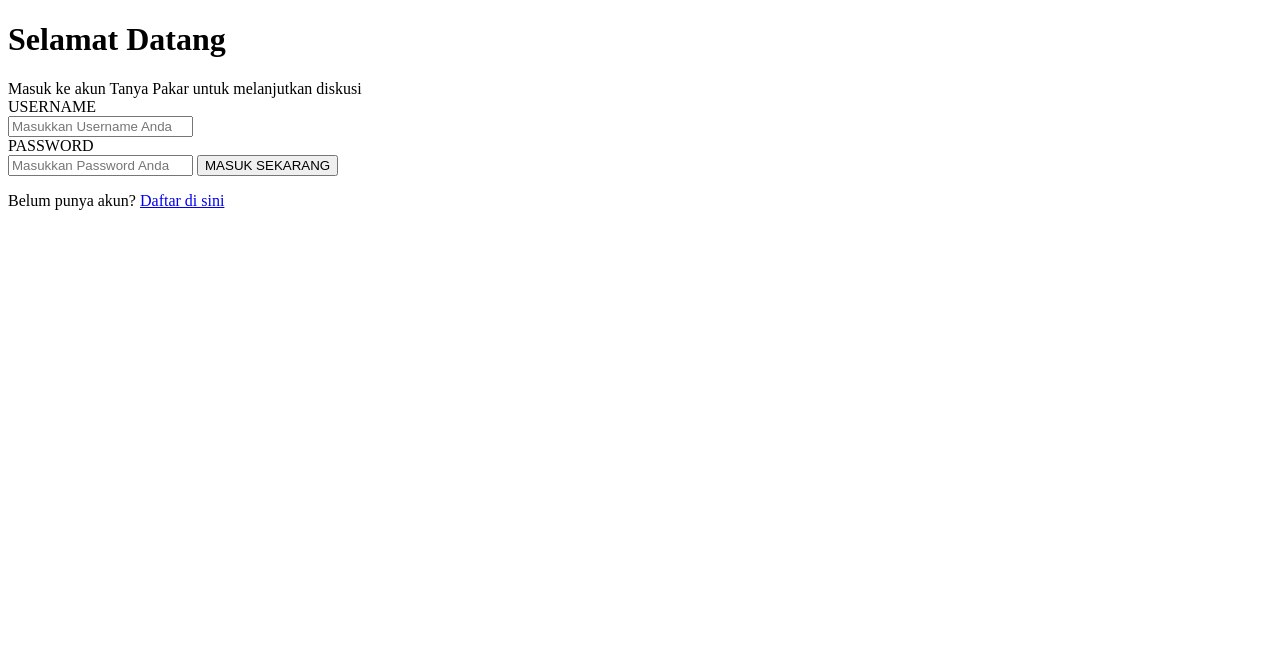
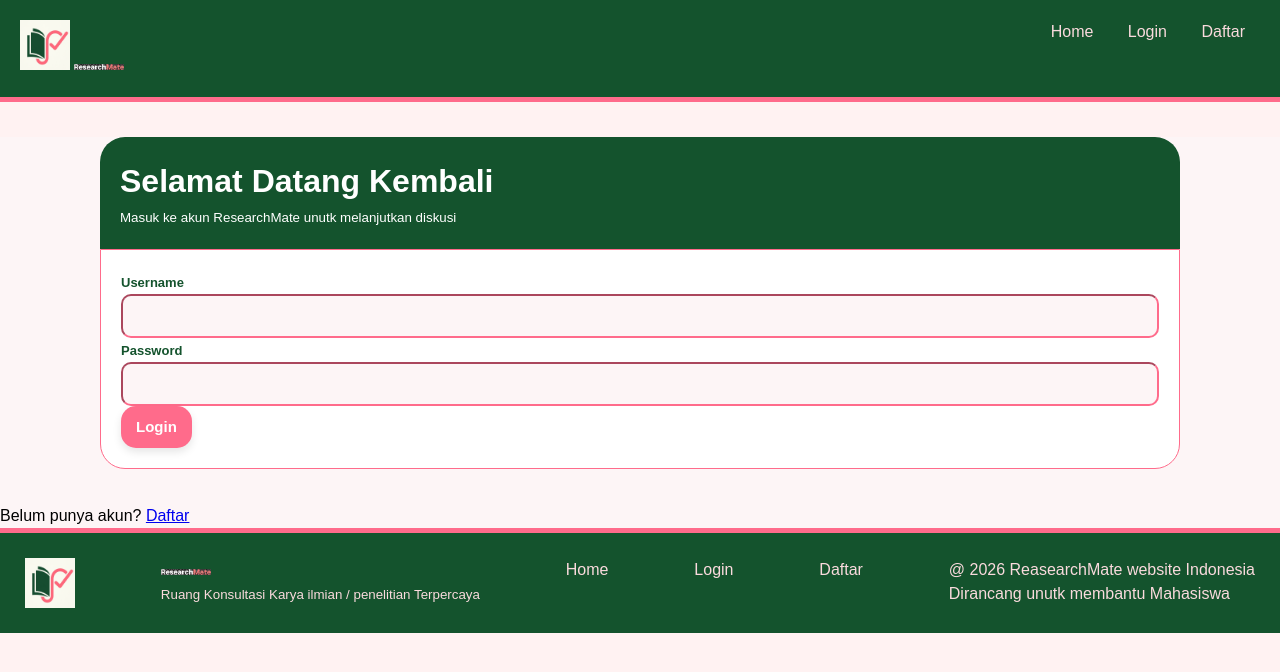
Before and after one commit to Faizal24L/PAW2026-1-D02_website, a PHP site: page /PAW_11/authentication/login.php in a window 1280 px wide. Shown: the top 672 px of the page. Run offline with PHP 8.4, Linux system fonts and the light colour scheme.

Commit message:
eh login ga bisa nih, tadi ada collasion teus aku centang tapi kok malah ga bisa

```diff
--- a/authentication/login.php
+++ b/authentication/login.php
@@ -6,8 +6,8 @@
         $username = $_POST['username'];
         $password =  $_POST['password'];
 
-        // valUsername($errors, $username);
-        // valPassword($errors, $password);
+        valUsername($errors, $username);
+        valPassword($errors, $password);
 
         if(empty($errors)){
             require "../connection/database.php";
@@ -30,16 +30,13 @@
                     // $_SESSION["isExpert"] = true;
                     $_SESSION["isLogin"] = true;
                     $_SESSION["id_user"] = $user['id_user'];
-                    $_SESSION["id_role"] = $user["id_role"];
-                    $_SESSION["username"] = $user["username"];
                     header("Location: /PAW2026-1-D02_website/expert/dashboard_expert.php");
                     exit();
                 }else if ($user["id_role"] == 1){
                     // $_SESSION["isClient"] = true;
                     $_SESSION["isLogin"] = true;
                     $_SESSION["id_user"] = $user['id_user'];
-                    $_SESSION["id_role"] = $user["id_role"];
-                    $_SESSION["username"] = $user["username"];
+
                     header("Location: /PAW2026-1-D02_website/client/dashboard_client.php");
                     exit();
                 }
@@ -50,32 +47,50 @@
     }
 
     session_start();
+    // var_dump($errors);
+    // var_dump($_SESSION["isLogin"]);
 ?>
 
 <!DOCTYPE html>
 <html lang="id">
 <head>
     <meta charset="UTF-8">
+    <link rel="stylesheet" href="../css/style.css">
     <title>Login</title>
 </head>
 <body>
-    <h1>Selamat Datang</h1>
-    <span>Masuk ke akun Tanya Pakar untuk melanjutkan diskusi</span>
+     <!-- header -->
+    <?php require "../component/header.php";?>
 
-    <form method="POST" action="login.php">
-        <label>USERNAME</label><br>
-        <input type="text" name="username" placeholder="Masukkan Username Anda" value="<?= isset($errors['username']) && isset($_POST['username'])? $_POST['username']:""?>">
-        <span style="color:red"><?=$errors['username']??""?></span>
+    <!-- content -->
+    <div class="content">
+        <div class="box_tengah">
+            <div class="box_form_atas">
+                <h1>Selamat Datang Kembali</h1>
+                <small>Masuk ke akun ResearchMate unutk melanjutkan diskusi</small>
+            </div>
+            <div class="box_form">
+                <form method="POST" action="login.php">
+                    <label>Username</label><br>
+                    <input type="text" name="username" value="<?= isset($errors['username']) && isset($_POST['username'])? $_POST['username']:""?>">
+                    <span style="color:red"><?=$errors['username']??""?></span>
 
-        <br><label>PASSWORD</label><br>
-        <input type="password" name="password" placeholder="Masukkan Password Anda" value="<?= isset($errors['password']) && isset($_POST['password'])? $_POST['password']:""?>">
-        <span style="color:red"><?=$errors['password']??""?></span>
+                    <br><label>Password</label><br>
+                    <input type="password" name="password" value="<?= isset($errors['password']) && isset($_POST['password'])? $_POST['password']:""?>">
+                    <span style="color:red"><?=$errors['password']??""?></span>
 
-        <button type="submit">MASUK SEKARANG</button>
-    </form>
+                    <button type="submit">Login</button>
+                </form>
 
-    <span><?=$error??""?></span>
+                <span><?=$error??""?></span>
+            </div>
+        </div>
 
-    <p>Belum punya akun? <a href="register.php">Daftar di sini</a></p>
+
+        <p>Belum punya akun? <a href="register.php">Daftar</a></p>
+    </div>
+
+    <!-- footer -->
+    <?php require "../component/footer.php";?>
 </body>
 </html>
--- a/css/style.css
+++ b/css/style.css
@@ -69,6 +69,12 @@ img {
   padding: 15px;
   margin: 35px 20px 35px 20px;
 }
+.box_kat form {
+  display: flex;
+  justify-content: space-between;
+  align-items: center;
+  gap: 10px;
+}
 
 .box_awal {
   background-color: #fadadd;
@@ -78,6 +84,34 @@ img {
   align-items: center;
   border: 1px solid #ff6b8b;
   margin: 20px;
+}
+
+.box_tengah {
+  margin: 35px 100px 35px 100px;
+  color: #14532d;
+}
+
+.box_tengah a {
+  color: #14532d;
+  text-decoration: none;
+  font-weight: bold;
+}
+
+.box_form_atas {
+  background-color: #14532d;
+  color: white;
+  border-radius: 25px 25px 0 0;
+  padding: 20px;
+  box-sizing: border-box;
+}
+
+.box_form {
+  background-color: white;
+  border: 1px solid #ff6b8b;
+  color: #14532d;
+  border-radius: 0 0 25px 25px;
+  padding: 20px;
+  box-sizing: border-box;
 }
 
 .box_pinktua,
@@ -113,22 +147,6 @@ img {
 .box_putih {
   background-color: white;
   color: #14532d;
-}
-
-.box_tengah {
-  margin: 35px 50px 35px 50px;
-  color: #14532d;
-}
-
-.box_tengah a {
-  color: #14532d;
-  text-decoration: none;
-  font-weight: bold;
-}
-
-.box_form_atas {
-  background-color: #14532d;
-  border-radius: 25px;
 }
 
 /* hover topik */
@@ -174,10 +192,19 @@ textarea {
   border-radius: 10px;
   padding: 10px;
   color: #14532d;
+  width: 100%;
+  box-sizing: border-box;
 }
 
 label {
   font-weight: bold;
+  font-size: small;
+}
+
+textarea {
+  min-height: 150px;
+  resize: vertical;
+  font-size: 20px;
 }
 
 button {
@@ -189,4 +216,5 @@ button {
   font-size: 15px;
   cursor: pointer;
   font-weight: bold;
+  box-shadow: 0px 4px 8px rgba(0, 0, 0, 0.1);
 }
```
Also changed, not shown: authentication/profile.php (+21 -6 lines), authentication/register.php (+7 -0 lines), client/create_topik.php (+10 -8 lines), client/topic_detail.php (+12 -10 lines).
